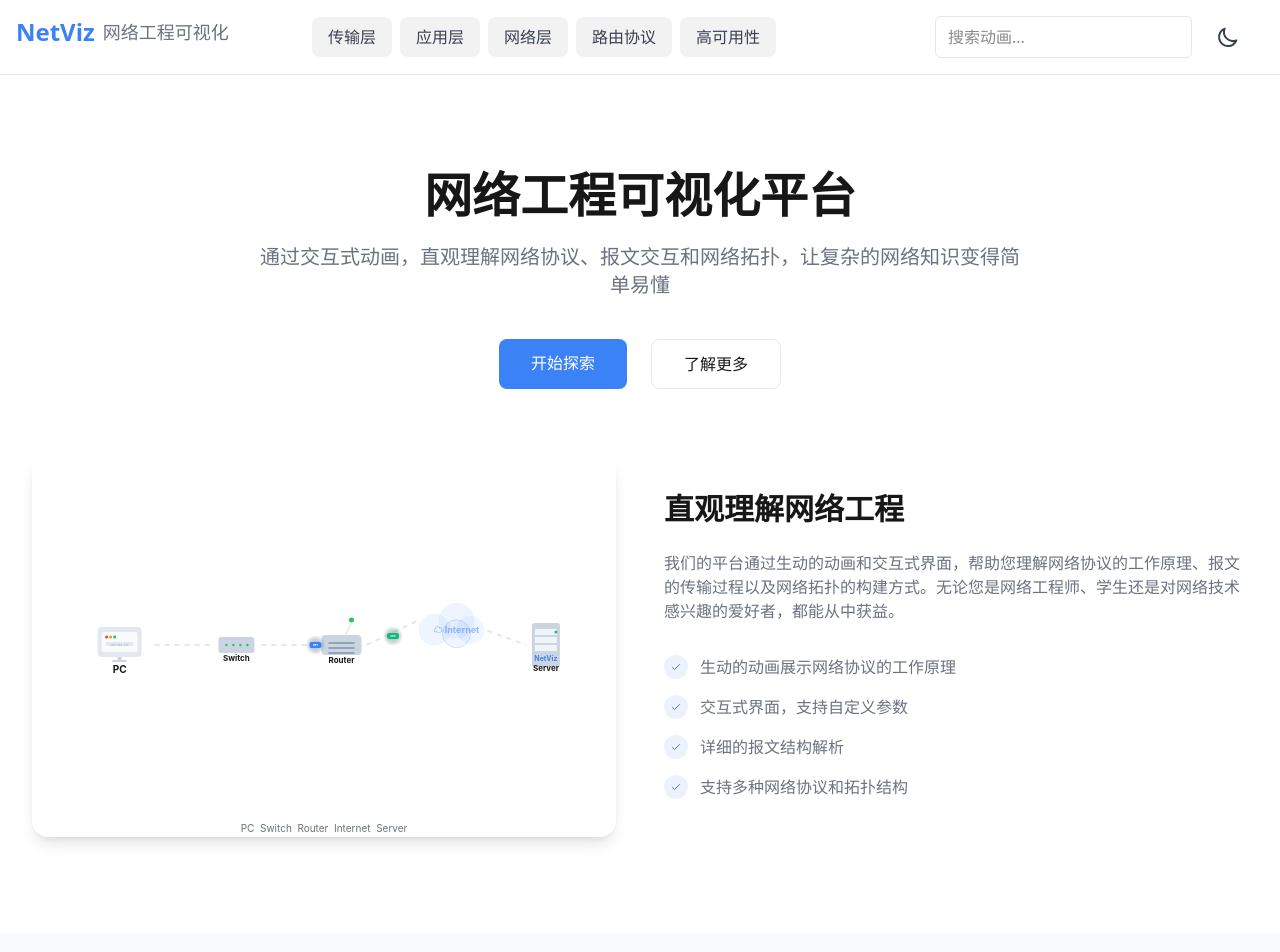
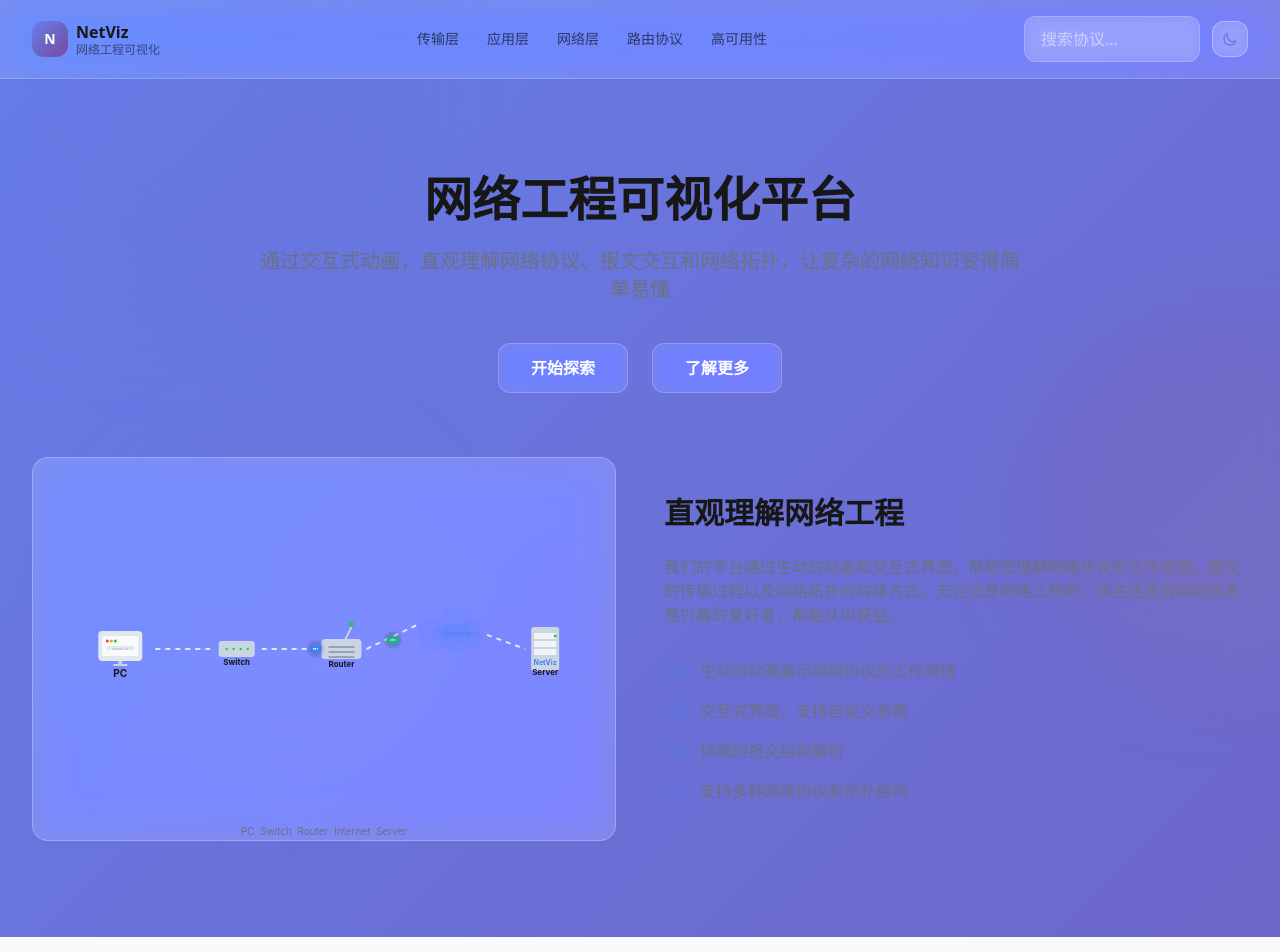
Before and after one commit to 6haolou/netviz, a Next.js app: page / in a window 1280 px wide. Shown: the top 952 px of the page. Built offline with nearby package versions, Linux system fonts and the light colour scheme.

Commit message:
feat: glassmorphism style - gradient bg, glass nav, glass card, floating orbs

```diff
--- a/app/globals.css
+++ b/app/globals.css
@@ -25,3 +25,128 @@ body {
 * {
   transition: background-color 0.3s ease, color 0.3s ease, border-color 0.3s ease;
 }
+
+/* Glassmorphism base classes */
+.glass {
+  background: rgba(255, 255, 255, 0.12);
+  backdrop-filter: blur(16px) saturate(180%);
+  -webkit-backdrop-filter: blur(16px) saturate(180%);
+  border: 1px solid rgba(255, 255, 255, 0.2);
+}
+
+.dark .glass {
+  background: rgba(255, 255, 255, 0.06);
+  border-color: rgba(255, 255, 255, 0.1);
+}
+
+.glass-strong {
+  background: rgba(255, 255, 255, 0.18);
+  backdrop-filter: blur(20px) saturate(180%);
+  -webkit-backdrop-filter: blur(20px) saturate(180%);
+  border: 1px solid rgba(255, 255, 255, 0.25);
+}
+
+.dark .glass-strong {
+  background: rgba(255, 255, 255, 0.08);
+  border-color: rgba(255, 255, 255, 0.12);
+}
+
+.glass-nav {
+  background: rgba(255, 255, 255, 0.15);
+  backdrop-filter: blur(24px) saturate(200%);
+  -webkit-backdrop-filter: blur(24px) saturate(200%);
+  border-bottom: 1px solid rgba(255, 255, 255, 0.2);
+}
+
+.dark .glass-nav {
+  background: rgba(255, 255, 255, 0.05);
+  border-bottom: 1px solid rgba(255, 255, 255, 0.08);
+}
+
+.glass-btn {
+  background: rgba(255, 255, 255, 0.12);
+  backdrop-filter: blur(8px) saturate(180%);
+  -webkit-backdrop-filter: blur(8px) saturate(180%);
+  border: 1px solid rgba(255, 255, 255, 0.2);
+  color: #ffffff;
+  font-weight: 600;
+  cursor: pointer;
+  transition: all 0.25s ease;
+}
+
+.glass-btn:hover {
+  background: rgba(255, 255, 255, 0.18);
+  transform: translateY(-1px);
+}
+
+.dark .glass-btn {
+  background: rgba(255, 255, 255, 0.06);
+  border-color: rgba(255, 255, 255, 0.1);
+  color: #ffffff;
+}
+
+.dark .glass-btn:hover {
+  background: rgba(255, 255, 255, 0.1);
+}
+
+.glass-input {
+  background: rgba(255, 255, 255, 0.12);
+  backdrop-filter: blur(8px) saturate(180%);
+  -webkit-backdrop-filter: blur(8px) saturate(180%);
+  border: 1px solid rgba(255, 255, 255, 0.2);
+  border-radius: 12px;
+  padding: 10px 16px;
+  color: #ffffff;
+  outline: none;
+  transition: all 0.25s ease;
+}
+
+.glass-input::placeholder { color: rgba(255, 255, 255, 0.5); }
+.glass-input:focus { border-color: rgba(255, 255, 255, 0.4); }
+
+.dark .glass-input {
+  background: rgba(255, 255, 255, 0.05);
+  border-color: rgba(255, 255, 255, 0.1);
+  color: #ffffff;
+}
+
+.dark .glass-input::placeholder { color: rgba(255, 255, 255, 0.35); }
+.dark .glass-input:focus { border-color: rgba(59, 130, 246, 0.4); }
+
+/* Sidebar and log panels */
+.glass-panel {
+  background: rgba(255, 255, 255, 0.1);
+  backdrop-filter: blur(12px) saturate(180%);
+  -webkit-backdrop-filter: blur(12px) saturate(180%);
+  border: 1px solid rgba(255, 255, 255, 0.15);
+  border-radius: 16px;
+}
+
+.dark .glass-panel {
+  background: rgba(255, 255, 255, 0.04);
+  border-color: rgba(255, 255, 255, 0.08);
+}
+
+/* Background gradient */
+.glass-bg {
+  background: linear-gradient(135deg, #667eea 0%, #764ba2 100%);
+  min-height: 100vh;
+}
+
+.dark .glass-bg {
+  background: linear-gradient(135deg, #1a0a2e 0%, #16213e 50%, #0f0a1a 100%);
+}
+
+/* Large blurred floating orbs */
+.glass-orb {
+  position: fixed;
+  border-radius: 50%;
+  pointer-events: none;
+  z-index: 0;
+}
+
+@keyframes float {
+  0%, 100% { transform: translate(0, 0) scale(1); }
+  33% { transform: translate(30px, -30px) scale(1.05); }
+  66% { transform: translate(-20px, -40px) scale(0.95); }
+}
--- a/app/page.tsx
+++ b/app/page.tsx
@@ -204,23 +204,37 @@ export default function Home() {
   const headerBg = isDarkMode ? '#0a0a0a' : '#ffffff';
   const headerBorder = isDarkMode ? '#1e1e1e' : '#e5e7eb';
   const primaryBlue = '#3b82f6';
+  const glassBg = '#3b82f6';
 
   return (
-    <div className="min-h-screen font-sans" style={{ backgroundColor: bgColor, color: textColor }}>
+    <div className="relative min-h-screen font-sans glass-bg" style={{ color: textColor }}>
+      {/* 装饰性浮动光晕 */}
+      <div className="glass-orb" style={{ width: '400px', height: '400px', top: '-10%', left: '-5%', background: 'linear-gradient(135deg, rgba(102,126,234,0.3), rgba(118,75,162,0.1))', filter: 'blur(60px)', animation: 'float 20s ease-in-out infinite' }} />
+      <div className="glass-orb" style={{ width: '350px', height: '350px', top: '40%', right: '-8%', background: 'linear-gradient(135deg, rgba(118,75,162,0.25), rgba(246,211,101,0.08))', filter: 'blur(50px)', animation: 'float 25s ease-in-out infinite 5s' }} />
+      <div className="glass-orb" style={{ width: '300px', height: '300px', bottom: '5%', left: '10%', background: 'linear-gradient(135deg, rgba(102,126,234,0.2), rgba(246,211,101,0.05))', filter: 'blur(55px)', animation: 'float 22s ease-in-out infinite 10s' }} />
+
       <header
-        className="sticky top-0 z-50 border-b"
-        style={{ backgroundColor: headerBg, borderColor: headerBorder }}
+        className="sticky top-0 z-50"
+        style={{
+          backgroundColor: isDarkMode ? 'rgba(255,255,255,0.05)' : 'rgba(255,255,255,0.15)',
+          backdropFilter: 'blur(24px) saturate(200%)',
+          WebkitBackdropFilter: 'blur(24px) saturate(200%)',
+          borderBottom: '1px solid ' + (isDarkMode ? 'rgba(255,255,255,0.08)' : 'rgba(255,255,255,0.2)'),
+        }}
       >
         <div className="w-full px-4 sm:px-6 lg:px-8 py-4">
           <div className="flex justify-between items-center">
-            {/* Logo 和平台名称 - 固定在左上角 */}
-            <Link href="/" className="flex items-center flex-shrink-0" style={{ position: 'fixed', top: '16px', left: '16px', zIndex: 60 }}>
-              <h1 className="text-2xl font-bold" style={{ color: primaryBlue }}>NetViz</h1>
-              <span className="ml-2 text-lg" style={{ color: secondaryTextColor }}>网络工程可视化</span>
+            {/* Logo */}
+            <Link href="/" className="flex items-center gap-2 flex-shrink-0">
+              <div className="w-9 h-9 rounded-xl flex items-center justify-center font-bold text-sm" style={{ background: 'linear-gradient(135deg, #667eea, #764ba2)', color: 'white' }}>N</div>
+              <div>
+                <div className="text-base font-bold leading-tight" style={{ color: isDarkMode ? '#ffffff' : '#171717' }}>NetViz</div>
+                <div className="text-xs leading-tight" style={{ color: isDarkMode ? 'rgba(255,255,255,0.5)' : 'rgba(0,0,0,0.5)' }}>网络工程可视化</div>
+              </div>
             </Link>
 
-            {/* 导航栏按钮 - 居中显示 */}
-            <nav className="hidden md:flex items-center gap-2" style={{ marginLeft: '280px' }}>
+            {/* 导航 */}
+            <nav className="hidden md:flex items-center gap-1">
               {[
                 { label: '传输层', href: '/category/transport' },
                 { label: '应用层', href: '/category/application' },
@@ -231,44 +245,28 @@ export default function Home() {
                 <Link
                   key={i}
                   href={item.href}
-                  className="px-4 py-2 rounded-lg font-medium transition-all duration-300 transform hover:-translate-y-0.5 hover:shadow-lg"
-                  style={{
-                    color: isDarkMode ? '#d1d5db' : '#374151',
-                    backgroundColor: isDarkMode ? 'rgba(255,255,255,0.05)' : 'rgba(0,0,0,0.05)'
-                  }}
-                  onMouseEnter={(e) => {
-                    e.currentTarget.style.backgroundColor = primaryBlue;
-                    e.currentTarget.style.color = '#ffffff';
-                  }}
-                  onMouseLeave={(e) => {
-                    e.currentTarget.style.backgroundColor = isDarkMode ? 'rgba(255,255,255,0.05)' : 'rgba(0,0,0,0.05)';
-                    e.currentTarget.style.color = isDarkMode ? '#d1d5db' : '#374151';
-                  }}
+                  className="px-3 py-2 rounded-lg text-sm font-medium transition-all duration-200"
+                  style={{ color: isDarkMode ? 'rgba(255,255,255,0.7)' : 'rgba(0,0,0,0.6)' }}
+                  onMouseEnter={(e) => { e.currentTarget.style.backgroundColor = isDarkMode ? 'rgba(255,255,255,0.08)' : 'rgba(255,255,255,0.2)'; e.currentTarget.style.color = '#667eea'; }}
+                  onMouseLeave={(e) => { e.currentTarget.style.backgroundColor = 'transparent'; e.currentTarget.style.color = isDarkMode ? 'rgba(255,255,255,0.7)' : 'rgba(0,0,0,0.6)'; }}
                 >
                   {item.label}
                 </Link>
               ))}
             </nav>
 
-            <div className="flex items-center space-x-4">
+            <div className="flex items-center gap-3">
               <input
                 type="text"
-                placeholder="搜索动画..."
-                className="px-3 py-2 border rounded-md focus:outline-none focus:ring-2 focus:ring-blue-500 transition-all duration-300"
-                style={{
-                  borderColor: borderColor,
-                  backgroundColor: cardBgColor,
-                  color: textColor
-                }}
+                placeholder="搜索协议..."
+                className="glass-input w-44"
               />
               <button
                 onClick={toggleDarkMode}
-                className="p-2 rounded-md transition-colors duration-300"
-                style={{ backgroundColor: 'transparent' }}
-                onMouseEnter={(e) => e.currentTarget.style.backgroundColor = isDarkMode ? '#1f2937' : '#f3f4f6'}
-                onMouseLeave={(e) => e.currentTarget.style.backgroundColor = 'transparent'}
+                className="glass-btn w-9 h-9 flex items-center justify-center rounded-xl p-0"
+                style={{ border: '1px solid ' + (isDarkMode ? 'rgba(255,255,255,0.1)' : 'rgba(255,255,255,0.3)') }}
               >
-                <svg xmlns="http://www.w3.org/2000/svg" className="h-6 w-6" fill="none" viewBox="0 0 24 24" stroke="currentColor" style={{ color: isDarkMode ? '#d1d5db' : '#374151' }}>
+                <svg className="h-4 w-4" fill="none" viewBox="0 0 24 24" stroke="currentColor" style={{ color: isDarkMode ? '#fbbf24' : '#667eea' }}>
                   {isDarkMode ? (
                     <path strokeLinecap="round" strokeLinejoin="round" strokeWidth={2} d="M12 3v1m0 16v1m9-9h-1M4 12H3m15.364 6.364l-.707-.707M6.343 6.343l-.707-.707m12.728 0l-.707.707M6.343 17.657l-.707.707M16 12a4 4 0 11-8 0 4 4 0 018 0z" />
                   ) : (
@@ -293,19 +291,13 @@ export default function Home() {
             <div className="mt-10 flex justify-center space-x-6">
               <Link
                 href="#protocols"
-                className="px-8 py-3 font-medium rounded-lg transition-colors duration-300"
-                style={{ backgroundColor: primaryBlue, color: '#ffffff' }}
-                onMouseEnter={(e) => e.currentTarget.style.backgroundColor = '#2563eb'}
-                onMouseLeave={(e) => e.currentTarget.style.backgroundColor = primaryBlue}
+                className="glass-btn px-8 py-3 rounded-xl"
               >
                 开始探索
               </Link>
               <Link
                 href="#features"
-                className="px-8 py-3 border font-medium rounded-lg transition-colors duration-300"
-                style={{ borderColor: borderColor, backgroundColor: 'transparent', color: textColor }}
-                onMouseEnter={(e) => e.currentTarget.style.backgroundColor = isDarkMode ? '#1f2937' : '#f3f4f6'}
-                onMouseLeave={(e) => e.currentTarget.style.backgroundColor = 'transparent'}
+                className="glass-btn px-8 py-3 rounded-xl"
               >
                 了解更多
               </Link>
@@ -315,8 +307,7 @@ export default function Home() {
           <div className="grid grid-cols-1 lg:grid-cols-2 gap-12 items-center">
             <div className="order-2 lg:order-1">
               <div
-                className="h-96 rounded-2xl shadow-lg overflow-hidden"
-                style={{ backgroundColor: cardBgColor }}
+                className="glass-strong h-96 rounded-2xl overflow-hidden"
               >
                 <canvas ref={canvasRef} className="w-full h-full"></canvas>
               </div>
```
